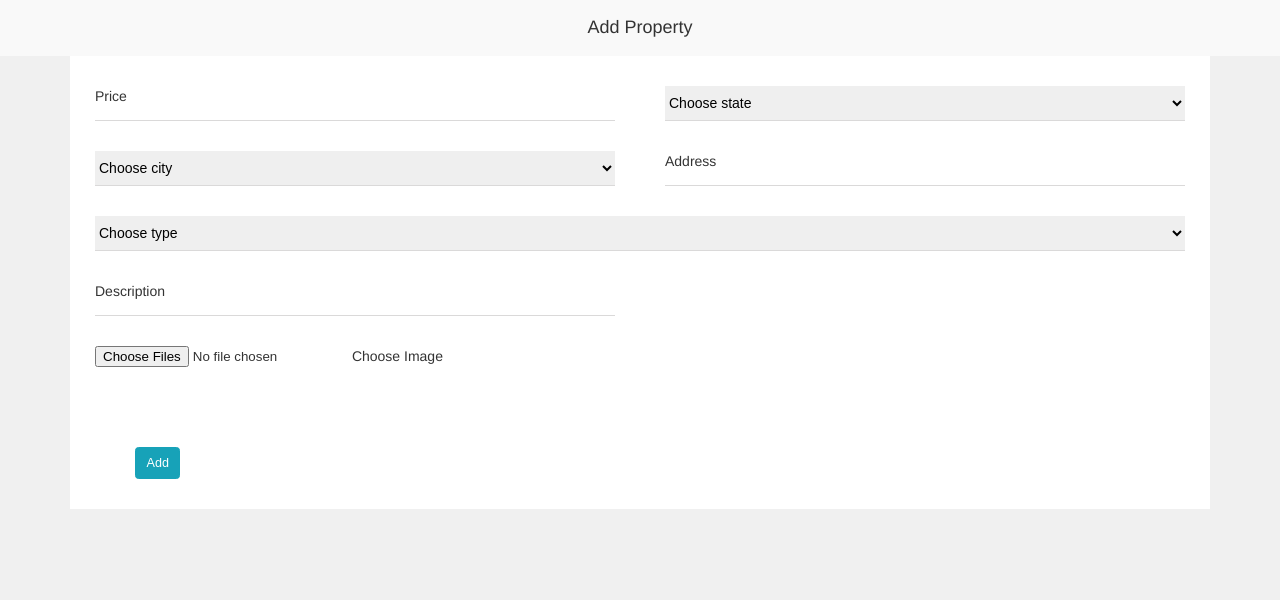
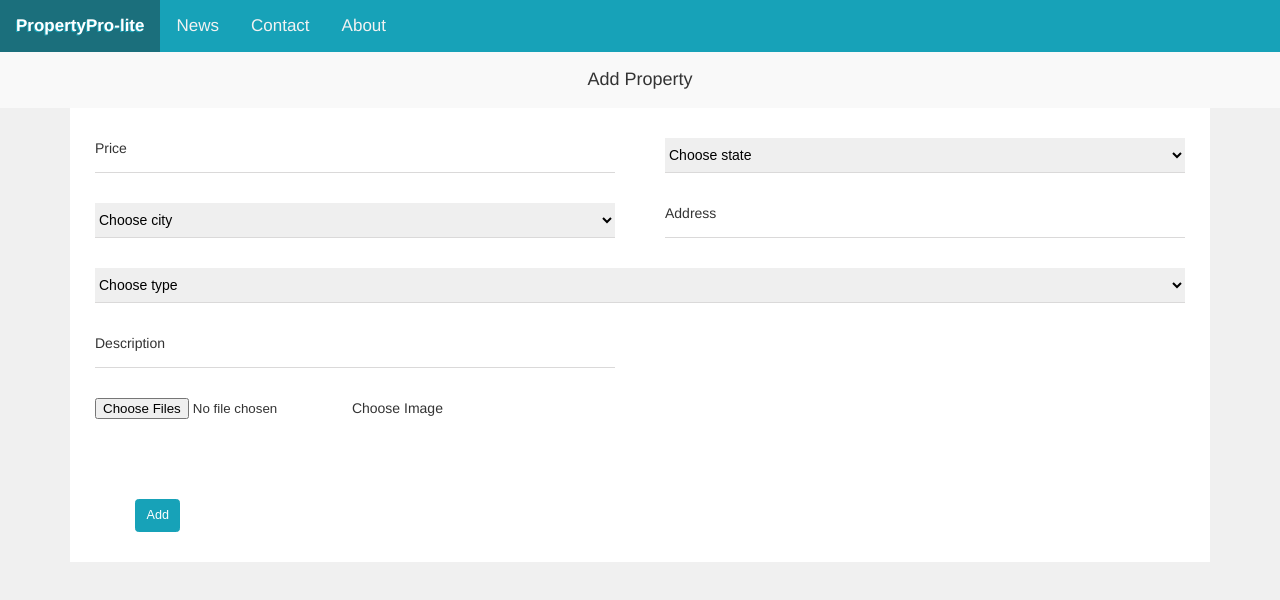
Before and after one commit to oluwasetty/PropertyPro-lite, a plain HTML site: page UI/post_property.html in a window 1280 px wide. Drawn offline with Linux system fonts and the light colour scheme; no server answers.

Commit message:
feature(develop): modification to existing files

```diff
--- a/UI/post_property.html
+++ b/UI/post_property.html
@@ -14,6 +14,17 @@
 </head>
 
 <body>
+        <section>
+            <div class="topnav" id="myTopnav">
+                <a href="#home" class="active">PropertyPro-lite</a>
+                <a href="#news">News</a>
+                <a href="#contact">Contact</a>
+                <a href="#about">About</a>
+                <a href="javascript:void(0);" class="icon">
+                    <i></i>
+                </a>
+            </div>
+        </section>
     <section>
         <div class="header">
             <p>Add Property</p>
```
Also changed, not shown: UI/signin.html (+11 -0 lines), UI/signup.html (+11 -0 lines), UI/update_property.html (+11 -0 lines).
